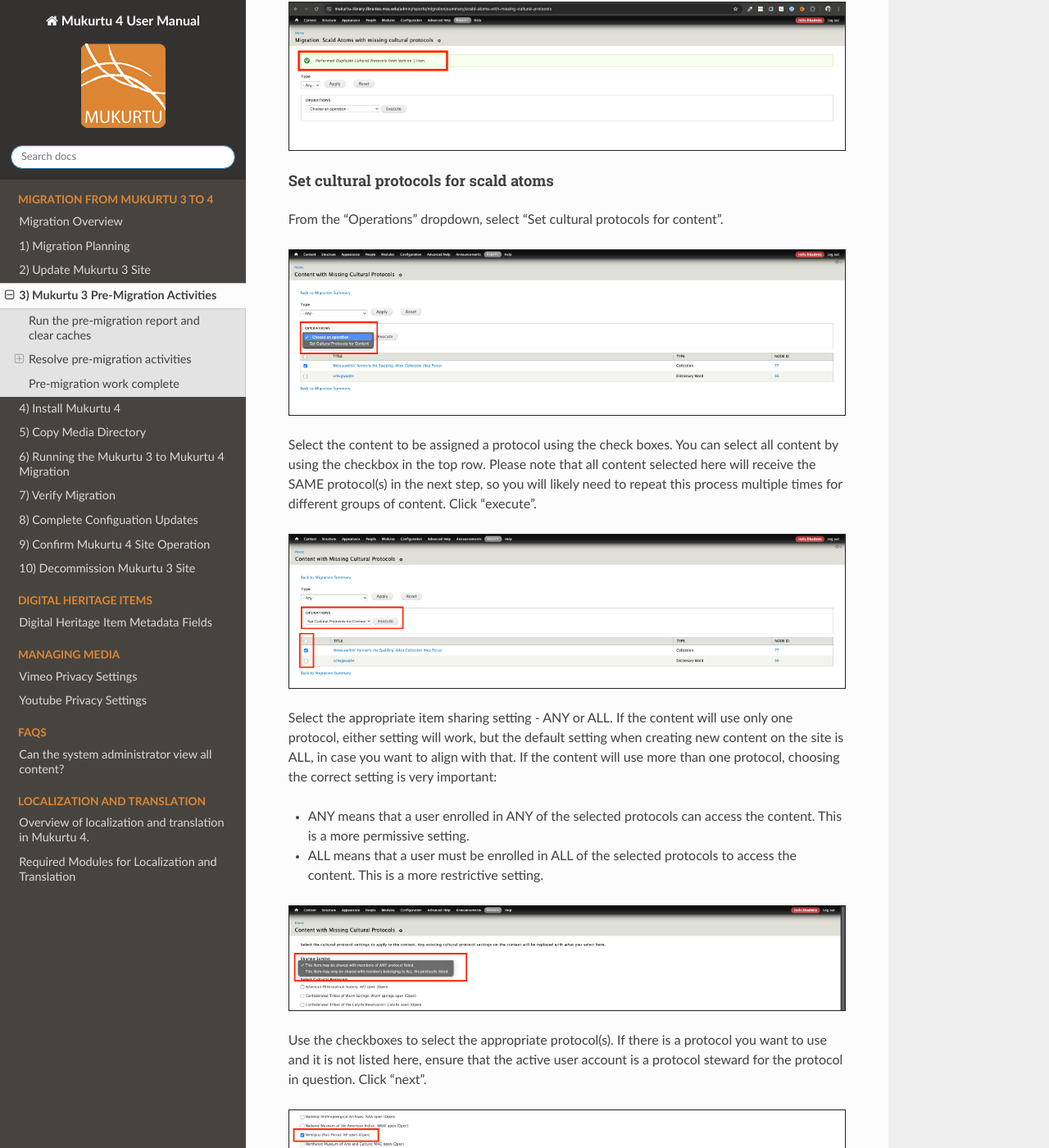
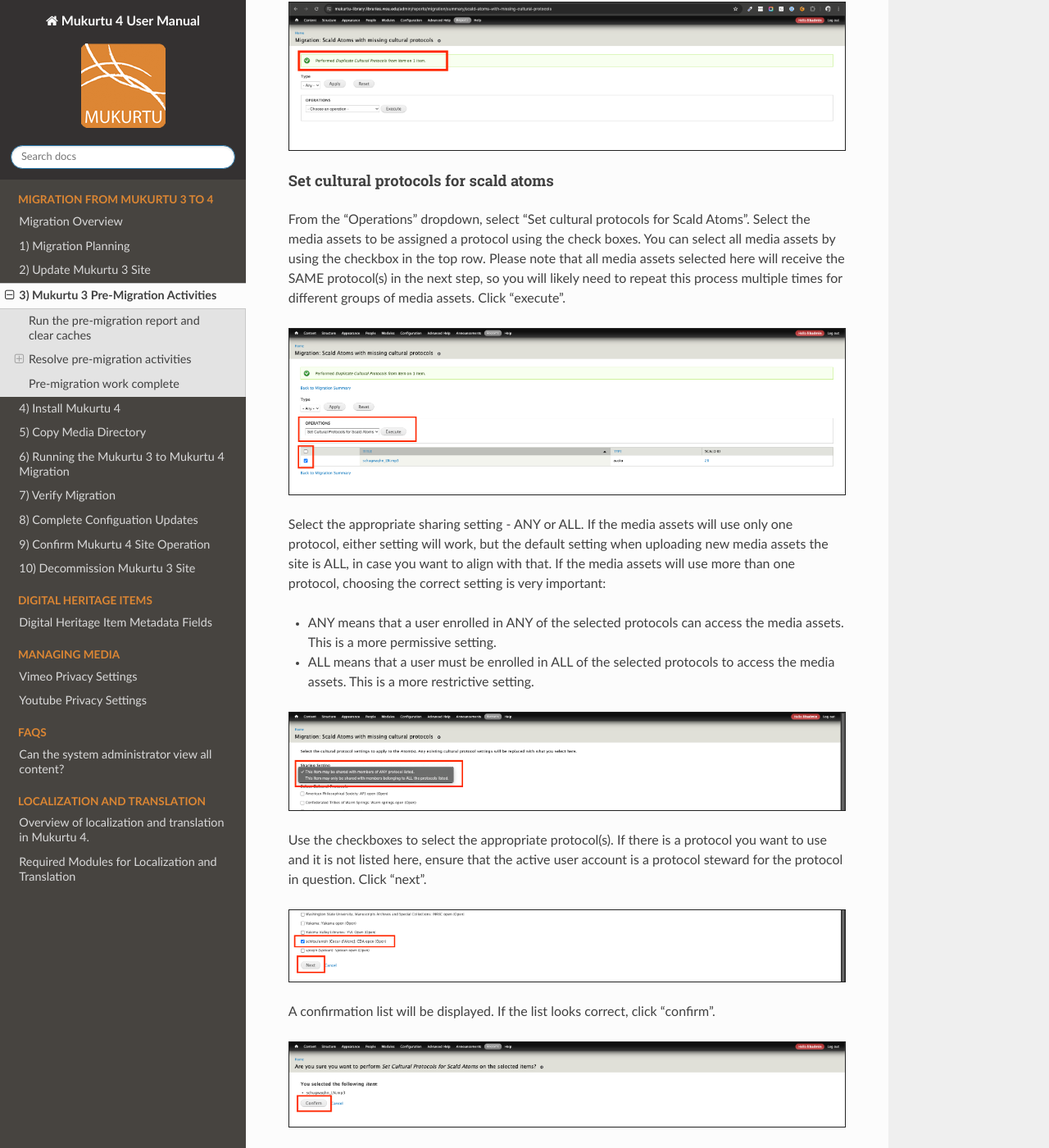
Before and after one commit to MukurtuCMS/mukurtudocs, a Sphinx documentation site: the page built from docs/source/migration/03Pre-Migration.md, in a window 1280 px wide and 1400 px high, scrolled down 7531 px. Shown: the whole window at 82% size. Built offline with Sphinx 7.4.7 and the Read the Docs theme 3.1.0, drawn with Linux system fonts in a browser that asks for light colours; some of the changed text lies outside the part shown.

Commit message:
Update 03Pre-Migration.md

```diff
--- a/docs/source/migration/03Pre-Migration.md
+++ b/docs/source/migration/03Pre-Migration.md
@@ -147,37 +147,34 @@
 
 #### Set cultural protocols for scald atoms
 
-From the "Operations" dropdown, select "Set cultural protocols for content".
-
-![pre-migration-content-03](../embeds/pre-migration-content-03.png)
-
-Select the content to be assigned a protocol using the check boxes. You can select all content by using the checkbox in the top row.
-Please note that all content selected here will receive the SAME protocol(s) in the next step, so you will likely need to repeat this process multiple times for different groups of content.
+From the "Operations" dropdown, select "Set cultural protocols for Scald Atoms".
+Select the media assets to be assigned a protocol using the check boxes. You can select all media assets by using the checkbox in the top row.
+Please note that all media assets selected here will receive the SAME protocol(s) in the next step, so you will likely need to repeat this process multiple times for different groups of media assets.
 Click "execute".
 
-![pre-migration-content-04](../embeds/pre-migration-content-04.png)
+![pre-migration-content-03](../embeds/pre-migration-media-07.png)
 
-Select the appropriate item sharing setting - ANY or ALL.
-If the content will use only one protocol, either setting will work, but the default setting when creating new content on the site is ALL, in case you want to align with that.
-If the content will use more than one protocol, choosing the correct setting is very important:
-- ANY means that  a user enrolled in ANY of the selected protocols can access the content. This is a more permissive setting.
-- ALL means that a user must be enrolled in ALL of the selected protocols to access the content. This is a more restrictive setting.
+Select the appropriate sharing setting - ANY or ALL.
+If the media assets will use only one protocol, either setting will work, but the default setting when uploading new media assets the site is ALL, in case you want to align with that.
+If the media assets will use more than one protocol, choosing the correct setting is very important:
+- ANY means that  a user enrolled in ANY of the selected protocols can access the media assets. This is a more permissive setting.
+- ALL means that a user must be enrolled in ALL of the selected protocols to access the media assets. This is a more restrictive setting.
 
-![pre-migration-content-05](../embeds/pre-migration-content-05.png)
+![pre-migration-content-05](../embeds/pre-migration-media-08.png)
 
 Use the checkboxes to select the appropriate protocol(s).
 If there is a protocol you want to use and it is not listed here, ensure that the active user account is a protocol steward for the protocol in question.
 Click "next".
 
-![pre-migration-content-06](../embeds/pre-migration-content-06.png)
+![pre-migration-content-06](../embeds/pre-migration-media-09.png)
 
 A confirmation list will be displayed. If the list looks correct, click "confirm".
 
-![pre-migration-content-07](../embeds/pre-migration-content-07.png)
+![pre-migration-content-07](../embeds/pre-migration-media-10.png)
 
-Finally a confirmation message will be displayed. You can then return to the pre-migration report summary to repeat the above steps for other content if needed, or move on to additional steps.
+Finally a confirmation message will be displayed. You can then return to the pre-migration report summary to repeat the above steps for other media assets if needed, or move on to additional steps.
 
-![pre-migration-content-08](../embeds/pre-migration-content-08.png)
+![pre-migration-content-08](../embeds/pre-migration-media-11.png)
 
 ### Text formats "Markdown" and "Display Suite code"
 
```
